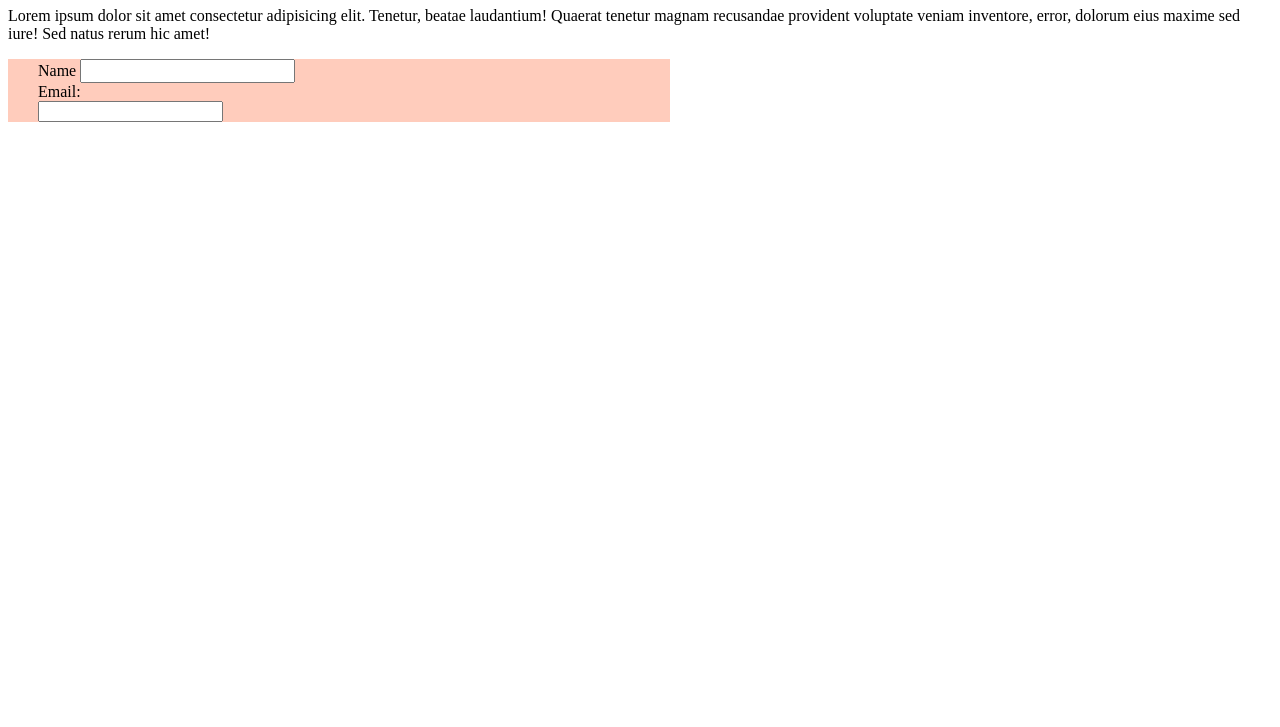
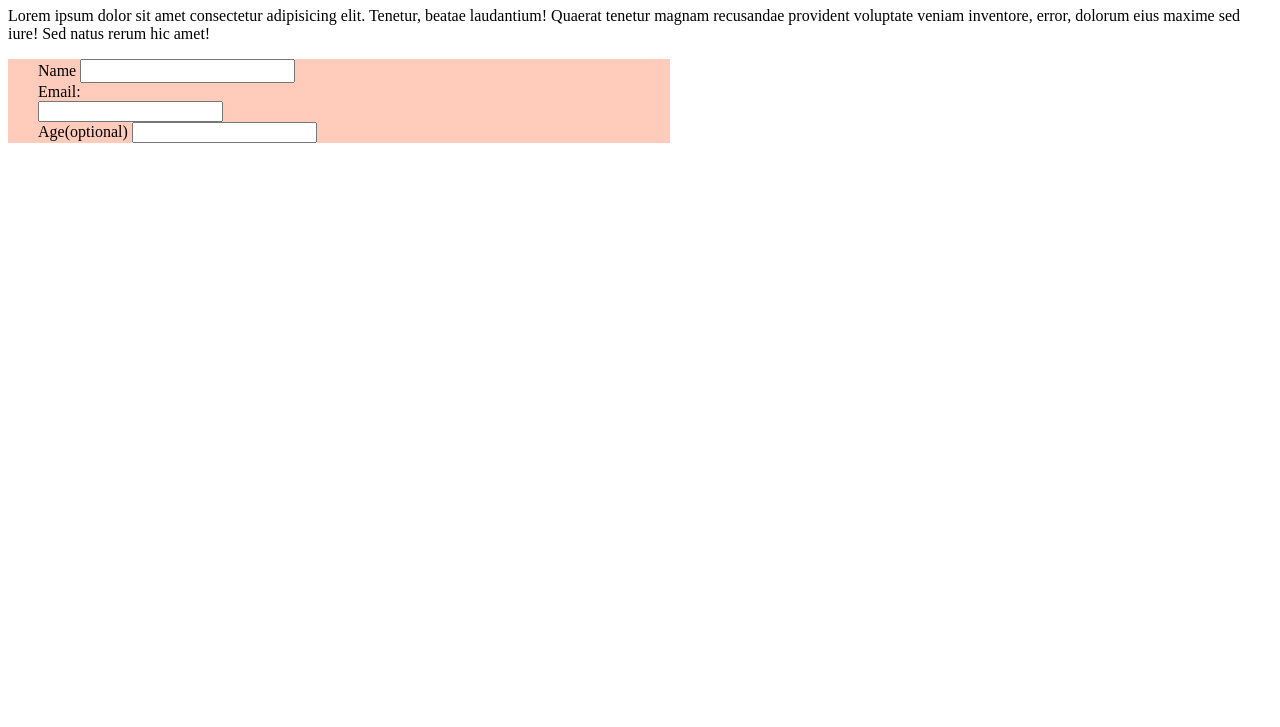
Before and after one commit to kenliten/beny-otoniel-trial, a plain HTML site: page index.html in a window 1280 px wide. Shown: the part 73-800 px from the top of the page. Drawn offline with Linux system fonts and the light colour scheme.

Commit message:
Signed-off-by: Banyenzachi Thomas <banyenzachi@gmail.com>Added user story 6 and 7

```diff
--- a/index.html
+++ b/index.html
@@ -27,6 +27,10 @@
         <label for="email">Email:</label><br>
         <input type="email" id="email" required>
       </div>
+      <div>
+        <label for="number">Age(optional)</label>
+        <input id="number" type="number">
+      </div>
     </form>
 
     <script  src="js/index.js"></script>
```
